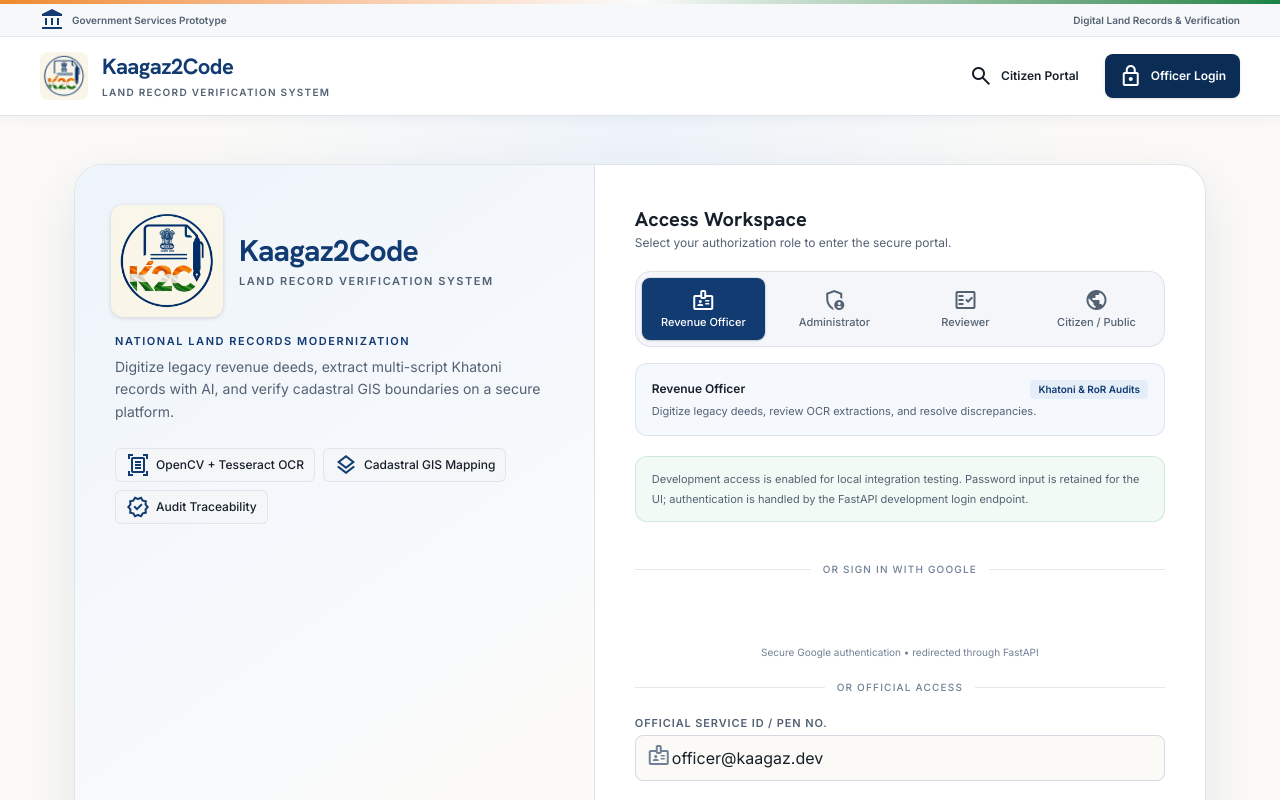
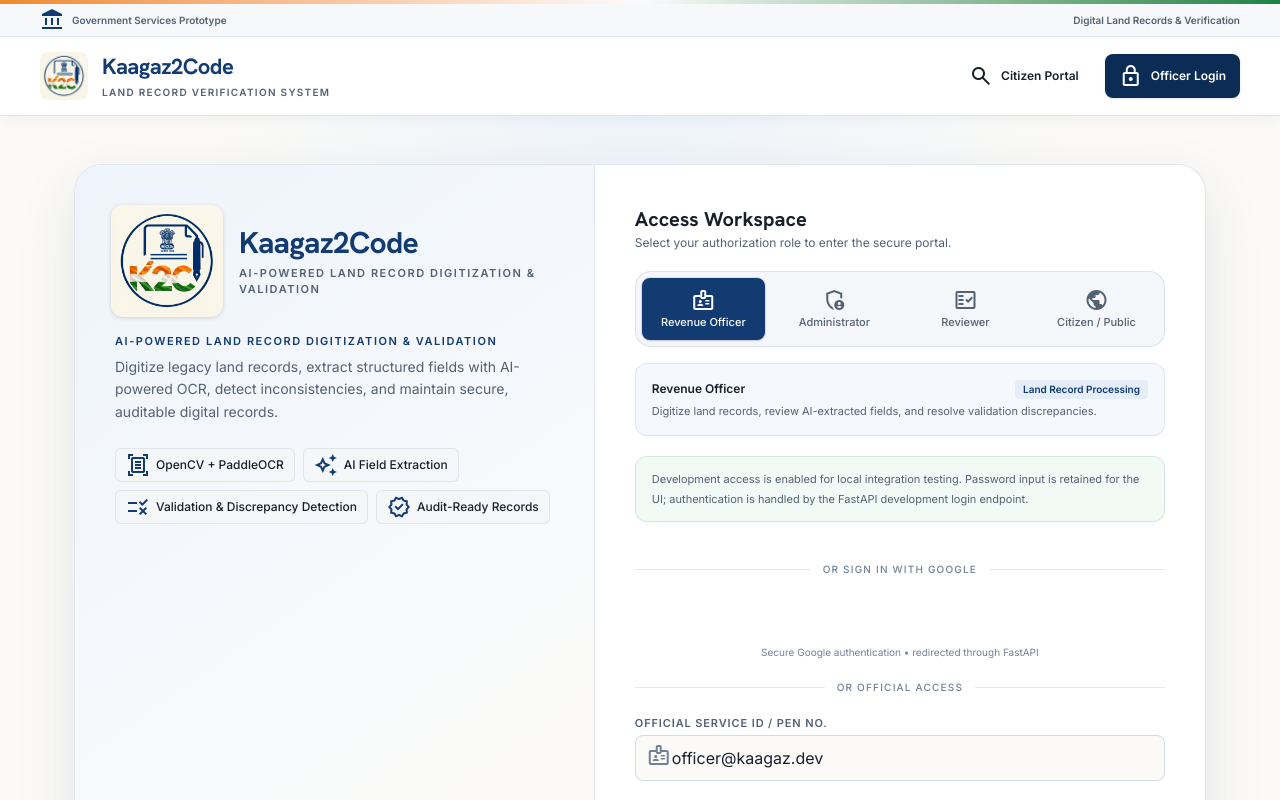
Before and after one commit to Nishant-2208/Kaagaz2code1.0, a React (Vite) app in the folder frontend/: page /login in a window 1280 px wide. Shown: the top 800 px of the page. Built offline with nearby package versions, Linux system fonts and the light colour scheme; no server answers.

Commit message:
content: update login feature copy for current pipeline

```diff
--- a/frontend/src/pages/LoginPage.tsx
+++ b/frontend/src/pages/LoginPage.tsx
@@ -35,12 +35,12 @@ const ROLES: RoleConfig[] = [
   {
     role: 'officer',
     label: 'Revenue Officer',
-    badge: 'Khatoni & RoR Audits',
+    badge: 'Land Record Processing',
     icon: 'badge',
     defaultId: 'officer@kaagaz.dev',
     route: '/upload',
     description:
-      'Digitize legacy deeds, review OCR extractions, and resolve discrepancies.',
+      'Digitize land records, review AI-extracted fields, and resolve validation discrepancies.',
   },
 
   {
@@ -51,7 +51,7 @@ const ROLES: RoleConfig[] = [
     defaultId: 'admin@kaagaz.dev',
     route: '/admin',
     description:
-      'Monitor pipeline throughput, manage queues, and oversee audit logs.',
+      'Monitor processing workflows, manage access, and oversee audit activity.',
   },
 
   {
@@ -62,7 +62,7 @@ const ROLES: RoleConfig[] = [
     defaultId: 'reviewer@kaagaz.dev',
     route: '/review',
     description:
-      'Validate AI-extracted fields, record review decisions, and approve land records.',
+      'Validate AI-extracted fields, resolve discrepancies, and approve verified records.',
   },
 
   {
@@ -73,7 +73,7 @@ const ROLES: RoleConfig[] = [
     defaultId: 'citizen@kaagaz.dev',
     route: '/lookup',
     description:
-      'Search verified Khasra parcels, cadastral maps, and mutation status.',
+      'Search verified land records, cadastral information, and record status.',
   },
 ];
 
@@ -343,7 +343,7 @@ export default function LoginPage() {
                   Kaagaz2Code
                 </h1>
                 <p className="mt-1 text-[10px] font-semibold uppercase tracking-[0.14em] text-on-surface-variant sm:text-[11px]">
-                  Land Record Verification System
+                  AI-Powered Land Record Digitization & Validation
                 </p>
               </div>
 
@@ -353,12 +353,12 @@ export default function LoginPage() {
             <div className="space-y-1.5">
 
               <p className="text-[11px] font-bold uppercase tracking-[0.14em] text-primary">
-                National Land Records Modernization
+                AI-POWERED LAND RECORD DIGITIZATION & VALIDATION
               </p>
 
 
               <p className="text-sm leading-relaxed text-on-surface-variant">
-                Digitize legacy revenue deeds, extract multi-script Khatoni records with AI, and verify cadastral GIS boundaries on a secure platform.
+                Digitize legacy land records, extract structured fields with AI-powered OCR, detect inconsistencies, and maintain secure, auditable digital records.
               </p>
 
             </div>
@@ -373,7 +373,7 @@ export default function LoginPage() {
                   document_scanner
                 </span>
 
-                OpenCV + Tesseract OCR
+                OpenCV + PaddleOCR
 
               </span>
 
@@ -381,10 +381,21 @@ export default function LoginPage() {
               <span className="inline-flex items-center gap-1.5 rounded-md border border-outline-variant/60 bg-surface-container-low px-2.5 py-1 text-xs font-medium text-on-surface">
 
                 <span className="material-symbols-outlined text-sm text-primary">
-                  layers
+                  auto_awesome
                 </span>
 
-                Cadastral GIS Mapping
+                AI Field Extraction
+
+              </span>
+
+
+              <span className="inline-flex items-center gap-1.5 rounded-md border border-outline-variant/60 bg-surface-container-low px-2.5 py-1 text-xs font-medium text-on-surface">
+
+                <span className="material-symbols-outlined text-sm text-primary">
+                  rule
+                </span>
+
+                Validation & Discrepancy Detection
 
               </span>
 
@@ -395,10 +406,9 @@ export default function LoginPage() {
                   verified
                 </span>
 
-                Audit Traceability
+                Audit-Ready Records
 
               </span>
-
 
             </div>
 
```
